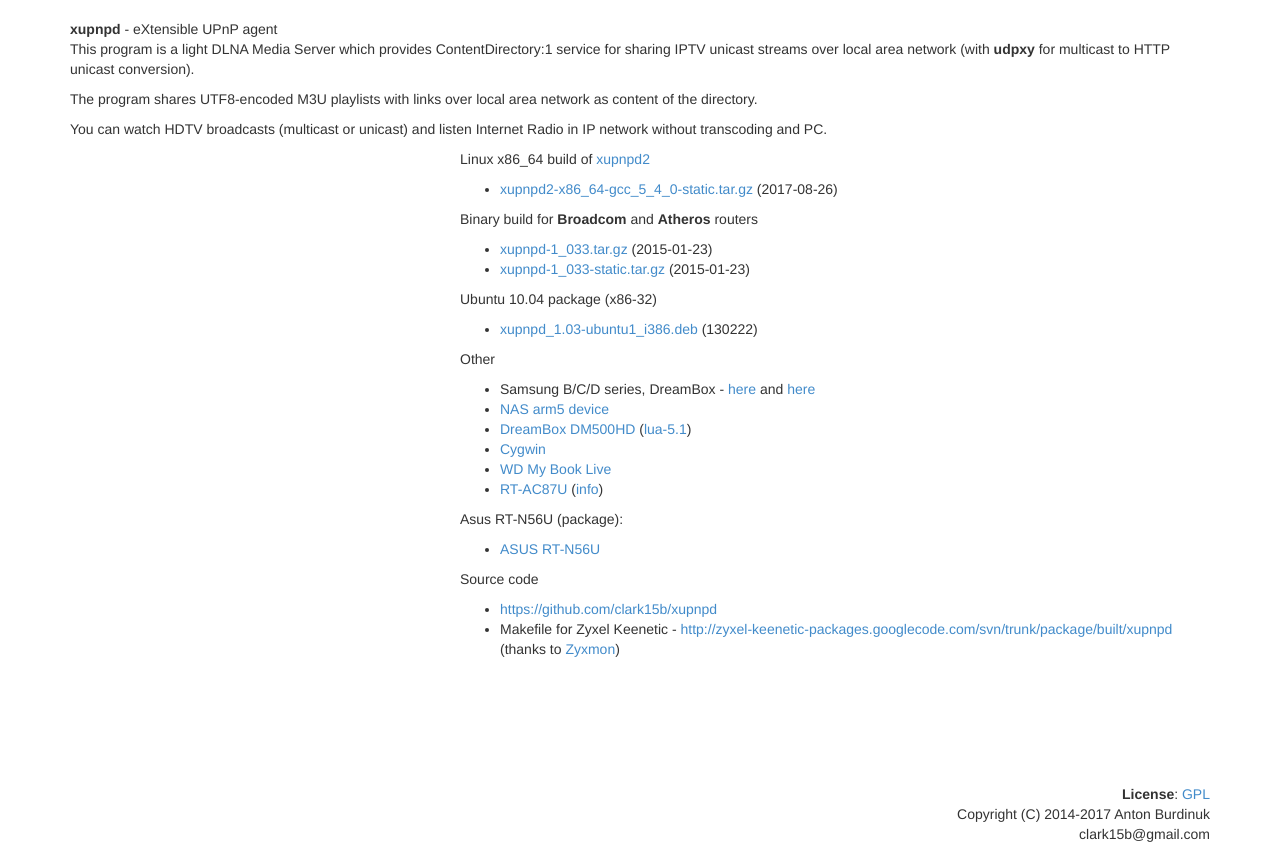
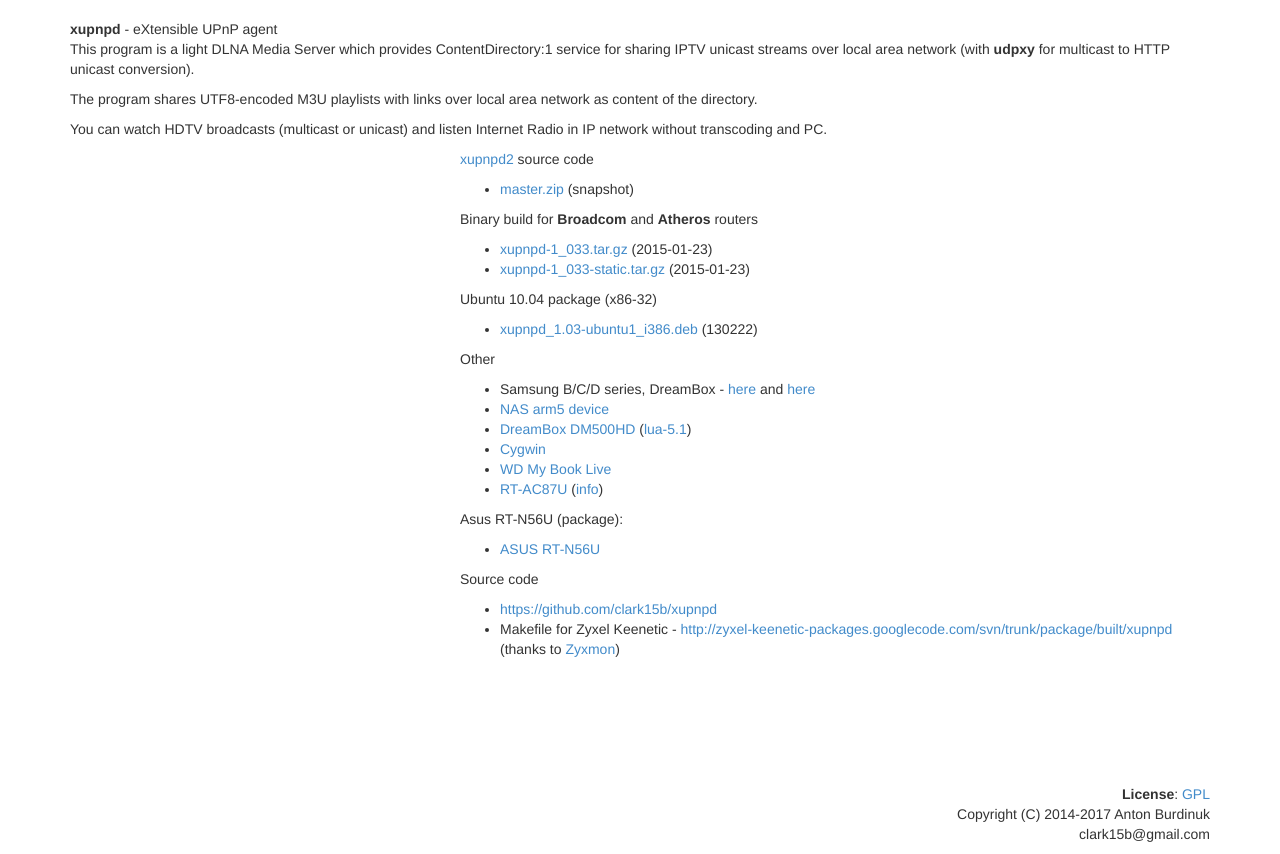
Before and after one commit to clark15b/xupnpd, a plain HTML site: page download.html in a window 1280 px wide. Shown: the part 75-929 px from the top of the page. Drawn offline with Linux system fonts and the light colour scheme.

Commit message:
xupnpd2 download.html

```diff
--- a/download.html
+++ b/download.html
@@ -61,9 +61,9 @@ src="http://pagead2.googlesyndication.com/pagead/show_ads.js">
 
 <div class="col-md-8">
 
-<p>Linux x86_64 build of <a href="http://xupnpd.org/xupnpd2_en.html">xupnpd2</a></p>
+<p><a href="http://xupnpd.org/xupnpd2_en.html">xupnpd2</a> source code</p>
 <ul>
-<li> <a href="https://drive.google.com/open?id=0B-F25LE4in_xYjMwME1BODRpdFU">xupnpd2-x86_64-gcc_5_4_0-static.tar.gz</a> (2017-08-26) </li>
+<li> <a href="https://github.com/clark15b/xupnpd2/archive/master.zip">master.zip</a> (snapshot) </li>
 </ul>
 
 <p>Binary build for <b>Broadcom</b> and <b>Atheros</b> routers</p>
```
